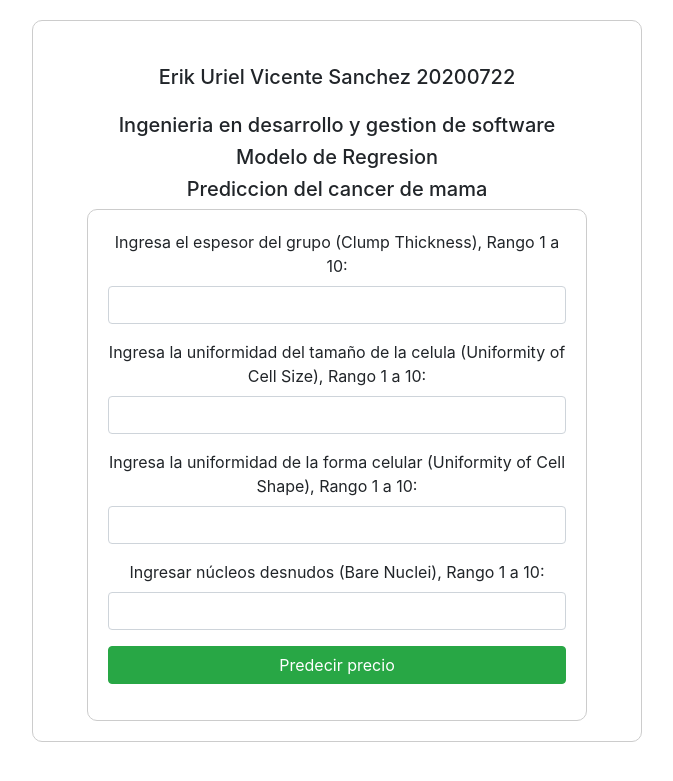
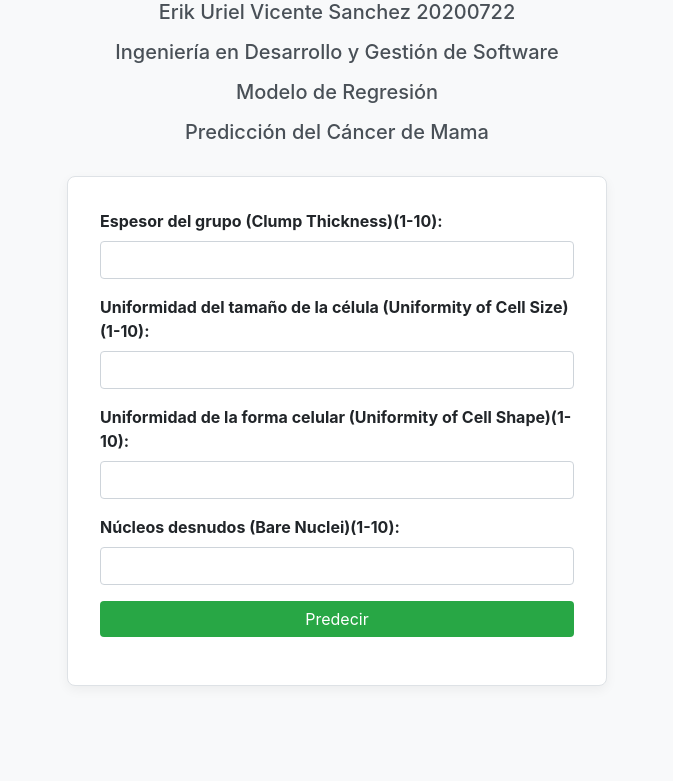
Before and after one commit to KitoS2001/proyectomes2, a Flask app: page / in a window 1280 px wide. Shown: the top 781 px of the page, without its empty margins (303-976 px from the left). Run offline with Flask 3, Linux system fonts and the light colour scheme; parts of the project's set-up code (start-up, migrations or seed data) failed here and were passed over; some libraries are stand-ins or nearby versions.

Commit message:
sexto commit

```diff
--- a/templates/formulario.html
+++ b/templates/formulario.html
@@ -1,64 +1,77 @@
 <!DOCTYPE html>
 <html>
 <head>
-    <title>Prediccion del cancer de mama</title>
+    <title>Predicción del Cáncer de Mama</title>
     <meta name="viewport" content="width=device-width, initial-scale=1">
     <link rel="stylesheet" href="https://maxcdn.bootstrapcdn.com/bootstrap/4.5.2/css/bootstrap.min.css">
     <style>
-        th, td {
-            text-align: left;
+        body {
+            background-color: #f8f9fa;
         }
         #form-container {
-            max-width: 500px; /* Ajustar ancho máximo */
-            margin: auto;
-            padding: 20px;
-            border: 1px solid #ccc;
-            border-radius: 10px; /* Agregar border-radius para suavizar esquinas */
+            background-color: #fff;
+            border: 1px solid #dee2e6;
+            border-radius: 0.5rem;
+            padding: 2rem;
+            box-shadow: 0 0.25rem 0.75rem rgba(0, 0, 0, 0.05);
+            margin-top: 2rem;
         }
-        #main-content {
-            text-align: center;
-            border: 1px solid #ccc;
-            padding: 20px;
-            margin-top: 20px;
-            border-radius: 10px;
+        #main-content h5 {
+            margin-bottom: 1rem;
+            color: #495057;
+        }
+        #form-container label {
+            font-weight: bold;
+        }
+        .btn-block {
+            background-color: #28a745;
+            color: #fff;
+            border: none;
+        }
+        .btn-block:hover {
+            background-color: #218838;
+        }
+        #resultado {
+            font-weight: bold;
+            color: #007bff;
         }
     </style>
 </head>
 <body>
-    <div class="container-fluid">
+    <div class="container">
         <div class="row justify-content-center">
             <div class="col-lg-6 col-md-8 col-sm-10">
-                <div id="main-content">
-                    <h5 class="mt-4 mb-4">Erik Uriel Vicente Sanchez 20200722</h5>
-                    <h5>Ingenieria en desarrollo y gestion de software</h5>
-                    <h5>Modelo de Regresion</h5>
-                    <h5>Prediccion del cancer de mama</h5>
+                <div id="main-content" class="text-center">
+                    <h5>Erik Uriel Vicente Sanchez 20200722</h5>
+                    <h5>Ingeniería en Desarrollo y Gestión de Software</h5>
+                    <h5>Modelo de Regresión</h5>
+                    <h5>Predicción del Cáncer de Mama</h5>
+                </div>
                 <div id="form-container">
                     <form id="formulario" onsubmit="predecirPrecio(event)">
                         <div class="form-group">
-                                <label for="Clump_Thickness">Ingresa el espesor del grupo (Clump Thickness), Rango 1 a 10:</label>
+                            <label for="Clump_Thickness">Espesor del grupo (Clump Thickness)(1-10):</label>
                             <input type="number" class="form-control" id="Clump_Thickness" name="Clump_Thickness" min="1" max="10" step="any" required>
-                                <div class="invalid-feedback">Por favor ingresa un número válido dentro del rango especificado.</div>
+                            <div class="invalid-feedback">Por favor, ingresa un número válido dentro del rango especificado.</div>
                         </div>
                         <div class="form-group">
-                                <label for="Uniformity_of_Cell_Size">Ingresa la uniformidad del tamaño de la celula (Uniformity of Cell Size), Rango 1 a 10:</label>
+                            <label for="Uniformity_of_Cell_Size">Uniformidad del tamaño de la célula (Uniformity of Cell Size)(1-10):</label>
                             <input type="number" class="form-control" id="Uniformity_of_Cell_Size" name="Uniformity_of_Cell_Size" min="1" max="10" step="any" required>
-                                <div class="invalid-feedback">Por favor ingresa un número válido dentro del rango especificado.</div>
+                            <div class="invalid-feedback">Por favor, ingresa un número válido dentro del rango especificado.</div>
                         </div>
                         <div class="form-group">
-                                <label for="Uniformity_of_Cell_Shape">Ingresa la uniformidad de la forma celular (Uniformity of Cell Shape), Rango 1 a 10:</label>
+                            <label for="Uniformity_of_Cell_Shape">Uniformidad de la forma celular (Uniformity of Cell Shape)(1-10):</label>
                             <input type="number" class="form-control" id="Uniformity_of_Cell_Shape" name="Uniformity_of_Cell_Shape" min="1" max="10" step="any" required>
-                                <div class="invalid-feedback">Por favor ingresa un número válido dentro del rango especificado.</div>
+                            <div class="invalid-feedback">Por favor, ingresa un número válido dentro del rango especificado.</div>
                         </div>
                         <div class="form-group">
-                                <label for="Bare_Nuclei">Ingresar núcleos desnudos (Bare Nuclei), Rango 1 a 10:</label>
+                            <label for="Bare_Nuclei">Núcleos desnudos (Bare Nuclei)(1-10):</label>
                             <input type="number" class="form-control" id="Bare_Nuclei" name="Bare_Nuclei" min="1" max="10" step="any" required>
-                                <div class="invalid-feedback">Por favor ingresa un número válido dentro del rango especificado.</div>
+                            <div class="invalid-feedback">Por favor, ingresa un número válido dentro del rango especificado.</div>
                         </div>
-                            <button type="submit" class="btn btn-success btn-block">Predecir precio</button>
+                        <button type="submit" class="btn btn-success btn-block">Predecir</button>
                     </form>
                     <p id="resultado" class="mt-3"></p>
-                    </div>
                 </div>
             </div>
         </div>
```
Lines whose indentation alone changed are shown as unchanged.
